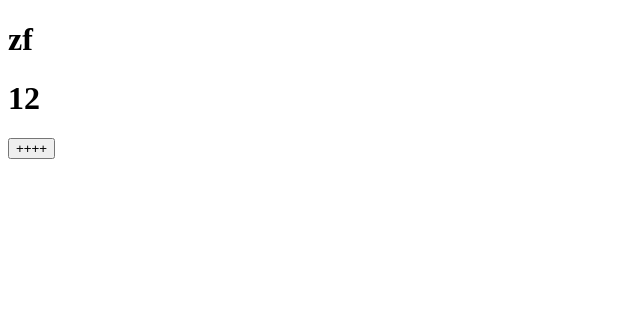
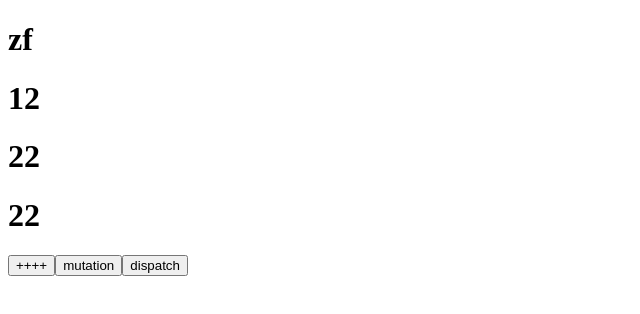
Before and after one commit to xzp-git/component-vue, a Vue app: page / in a window 1280 px wide. Shown: the top 314 px of the page, without its empty margins (0-640 px from the left). Built offline with nearby package versions, Linux system fonts and the light colour scheme.

Commit message:
feat(vuex的基本实现): state mutations actions getters 的实现

```diff
--- a/src/App.vue
+++ b/src/App.vue
@@ -2,7 +2,11 @@
   <div id="app">
    <h1> {{$store.state.name}}</h1>
    <h1> {{$store.state.age}}</h1>
+   <h1> {{$store.getters.myAge}}</h1>
+    <h1> {{$store.getters.myAge}}</h1>
    <button type="button" @click="fn">++++</button>
+   <button type="button" @click="$store.commit('changeAge',10)">mutation</button>
+    <button type="button" @click="$store.dispatch('changeAge',10)">dispatch</button>
   </div>
 </template>
 
--- a/src/store/index.js
+++ b/src/store/index.js
@@ -11,13 +11,20 @@ export default new Vuex.Store({
         age:12
     },
     mutations:{
-
+        changeAge(state, payload){
+            state.age += payload
+        }
     },
     actions:{
-
+        changeAge({commit}, payload){
+            setTimeout(() => {
+                commit('changeAge', payload)
+            }, 1000);
+        }
     },
     getters:{
         myAge(state){
+            console.log("getters!!!!!!!!");
             return state.age + 10
         }
     },
--- a/src/vuex/store.js
+++ b/src/vuex/store.js
@@ -1,22 +1,67 @@
 import { Vue } from "./install";
+
+import { forEach } from "./util";
+
+
 
 class Store{
     constructor(options){
         console.log(options);
         // 用户组件中使用的$store = this
-        let {state, mutions, actions, module, strict, getters} = options
-    //    这个状态在页面渲染时需要收集对应的渲染watcher 这样才能更新视图
+        let {state, mutations, actions, module, strict, getters} = options
+
+        this.getters = {} //我再去getters属性的时候 把他代理到计算属性上
+
+        const computed = {}
+        forEach(getters, (fn, key) => {
+            computed[key] = () => {
+                return fn(this.state)  //为了保证参数是state
+            }
+            // 当我们去getters上取值 需要去computed上取值
+            Object.defineProperty(this.getters, key, {
+                get: () => this._vm[key]  //具备了缓存的功能
+            })
+        })
+        this.mutations = {}
+
+        forEach(mutations, (fn, key) => {
+            this.mutations[key] = (payload) => {
+                // commit('changeAge', 10)
+                return fn.call(this, this.state, payload)
+            }
+        })
+
+        this.actions = {}
+
+        forEach(actions, (fn, key) => {
+            this.actions[key] = (payload) => {
+                // commit('changeAge', 10)
+                return fn.call(this, this, payload)
+            }
+        })
+
+
+
+        //    这个状态在页面渲染时需要收集对应的渲染watcher 这样才能更新视图
         this._vm = new Vue({
             data:{ //$符号开头的数据不会被挂在实例上 会挂在_data上减少了一次代理
                 $$state:state
-            }
+            },
+            computed
         })
+
     }
     // 类的属性访问器
     get state () {
         // 依赖于vue的响应式原理
         return this._vm._data.$$state
     }
+    commit = (type, payload) => {
+        this.mutations[type](payload)
+    }
+    dispatch = (type, payload) => {
+        this.actions[type](payload)
+    }
 }
 
 
--- /dev/null
+++ b/src/vuex/util.js
@@ -0,0 +1,5 @@
+export const forEach = (obj, fn) => {
+    Object.keys(obj).forEach((key) => {
+        fn(obj[key],key)
+    })
+}
```
